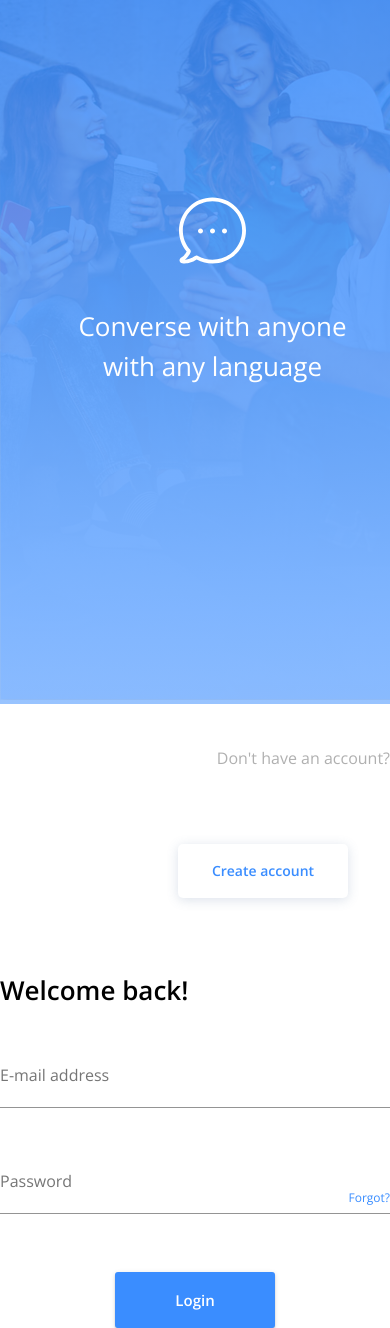
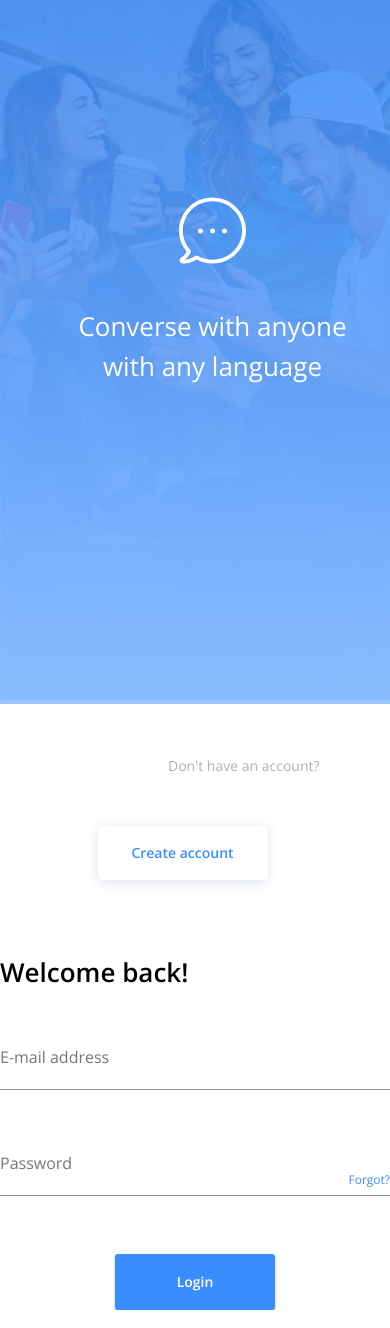
Before and after one commit to Bluekev22/43ed86, a React (Create React App) app in the folder client/: page /login in a window 390 px wide. Shown: the top 1328 px of the page. Built offline with nearby package versions, Linux system fonts and the light colour scheme; no server answers.

Commit message:
Make Login page responsive for desktops

```diff
--- a/client/src/Login.js
+++ b/client/src/Login.js
@@ -1,10 +1,9 @@
 import React, { useEffect } from 'react'
-import { Link, useHistory } from 'react-router-dom'
+import { useHistory } from 'react-router-dom'
 import {
   Grid,
   Box,
   Typography,
-  Button,
   FormControl,
   TextField,
 } from '@material-ui/core'
@@ -14,9 +13,23 @@ import LinkBtn from './components/Login/LinkButton'
 import LoginButton from './components/Login/LoginButton'
 
 const useStyles = makeStyles((theme) => ({
+  root: {
+    flexDirection: 'row',
+    alignItems: 'stretch',
+    [theme.breakpoints.up('sm')]: {
+      justifyContent: 'center',
+    },
+    [theme.breakpoints.down('lg')]: {
+      justifyContent: 'space-between',
+    },
+  },
+
   accountQuestion: {
-    marginTop: '42px',
+    fontSize: '14px',
+    marginTop: '6vh',
+
     color: theme.palette.secondary.main,
+    textAlign: 'center',
   },
   loginStatement: {
     fontWeight: 600,
@@ -57,21 +70,17 @@ const Login = ({ user, login }) => {
   }, [user, history])
 
   return (
-    <Grid
-      container
-      direction="row"
-      justifyContent="space-between"
-      alignItems="stretch"
-    >
-      <Grid container item xl={3} lg={3} md={3} sm={12}>
+    <Grid container className={classes.root}>
+      <Grid container item xl={4} lg={4} md={3} sm={12}>
         <SideCard />
       </Grid>
       <Grid
         container
         item
-        xl={9}
+        xl={4}
         lg={7}
         md={6}
+        sm={12}
         direction="column"
         justifyContent="flex-start"
         alignItems="center"
@@ -82,14 +91,16 @@ const Login = ({ user, login }) => {
           direction="row"
           justifyContent="flex-end"
           alignItems="center"
-          spacing={4}
+          //   spacing={4}
         >
-          <Grid item>
+          <Grid item xl={4} lg={3} md={5} sm={4} xs={9}>
             <Typography className={classes.accountQuestion}>
               Don't have an account?
             </Typography>
           </Grid>
-          <LinkBtn href="/register" text="Create account" />
+          <Grid item xl={4} lg={4} md={5} sm={6} xs={9}>
+            <LinkBtn href="/register" text="Create account" />
+          </Grid>
         </Grid>
         <Grid
           container
@@ -134,42 +145,6 @@ const Login = ({ user, login }) => {
               <LoginButton text="Login" />
             </form>
           </Box>
-          {/*
-          <Box>
-            <Grid container item xl={8} lg={8}>
-              <Typography>Need to register?</Typography>
-              <Link href="/register" to="/register">
-                <Button>Register</Button>
-              </Link>
-            </Grid>
-            <form onSubmit={handleLogin}>
-              <Grid>
-                <Grid>
-                  <FormControl margin="normal" required>
-                    <TextField
-                      aria-label="username"
-                      label="Username"
-                      name="username"
-                      type="text"
-                    />
-                  </FormControl>
-                </Grid>
-                <FormControl margin="normal" required>
-                  <TextField
-                    label="password"
-                    aria-label="password"
-                    type="password"
-                    name="password"
-                  />
-                </FormControl>
-                <Grid>
-                  <Button type="submit" variant="contained" size="large">
-                    Login
-                  </Button>
-                </Grid>
-              </Grid>
-            </form>
-          </Box> */}
         </Grid>
       </Grid>
     </Grid>
--- a/client/src/components/Login/LinkButton.js
+++ b/client/src/components/Login/LinkButton.js
@@ -5,13 +5,14 @@ import { makeStyles } from '@material-ui/core/styles'
 
 const useStyles = makeStyles((theme) => ({
   linkButton: {
+    fontSize: '14px',
     boxShadow: '0px 2px 12px rgba(74,106,149, 0.2)',
     borderRadius: '5px',
     color: theme.palette.primary.main,
     width: '170px',
     height: '54px',
-    marginTop: '42px',
-    marginRight: '42px',
+    marginTop: '6vh',
+    marginRight: '6vw',
   },
 }))
 
--- a/client/src/components/Login/LoginButton.js
+++ b/client/src/components/Login/LoginButton.js
@@ -4,6 +4,7 @@ import { makeStyles } from '@material-ui/core/styles'
 
 const useStyles = makeStyles((theme) => ({
   loginButton: {
+    fontSize: '14px',
     marginTop: '6vh',
     width: '160px',
     height: '56px',
--- a/client/src/themes/theme.js
+++ b/client/src/themes/theme.js
@@ -21,4 +21,13 @@ export const theme = createMuiTheme({
     primary: { main: '#3A8DFF' },
     secondary: { main: '#B0B0B0' },
   },
+  breakpoints: {
+    values: {
+      xs: 0,
+      sm: 600,
+      md: 900,
+      lg: 1200,
+      xl: 1536,
+    },
+  },
 })
```
